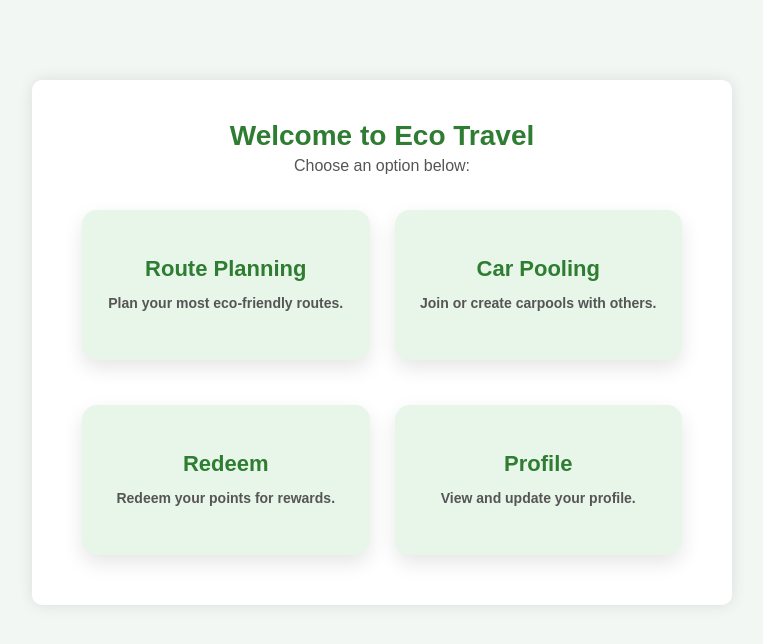
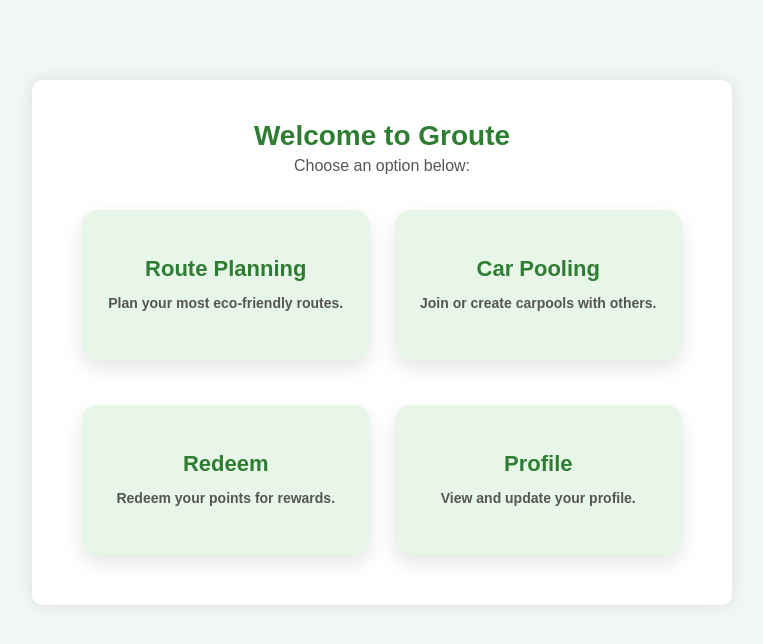
Before and after one commit to Vishal-Jobin/GROUTE_FINAL_VIS, a plain HTML site: page home.html in a window 1280 px wide. Shown: the whole page, without its empty margins (258-1021 px from the left). Drawn offline with Linux system fonts and the light colour scheme.

Commit message:
Update home.html
name change

```diff
--- a/home.html
+++ b/home.html
@@ -7,7 +7,7 @@
 </head>
 <body>
   <div class="container dashboard">
-    <h2>Welcome to Eco Travel</h2>
+    <h2>Welcome to Groute</h2>
     <p class="subtitle">Choose an option below:</p>
 
     <div class="dashboard-grid">
```
